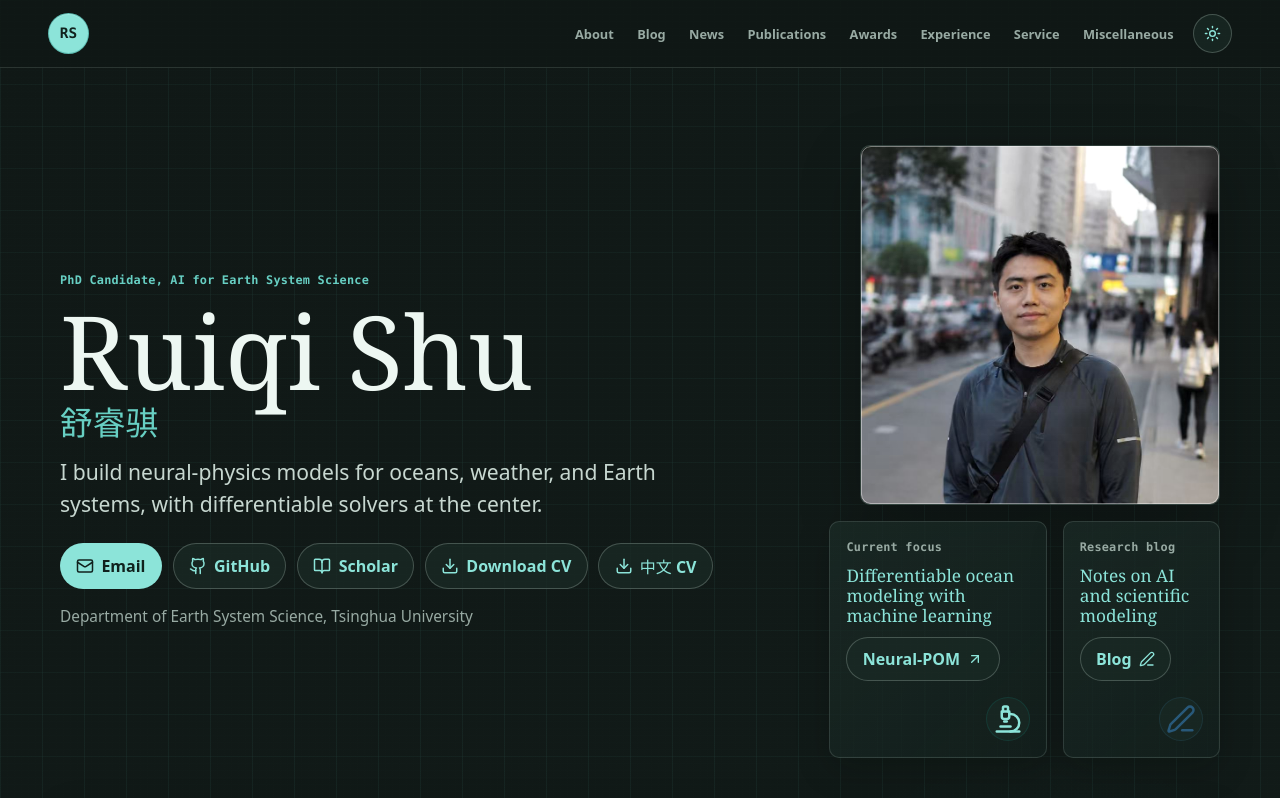
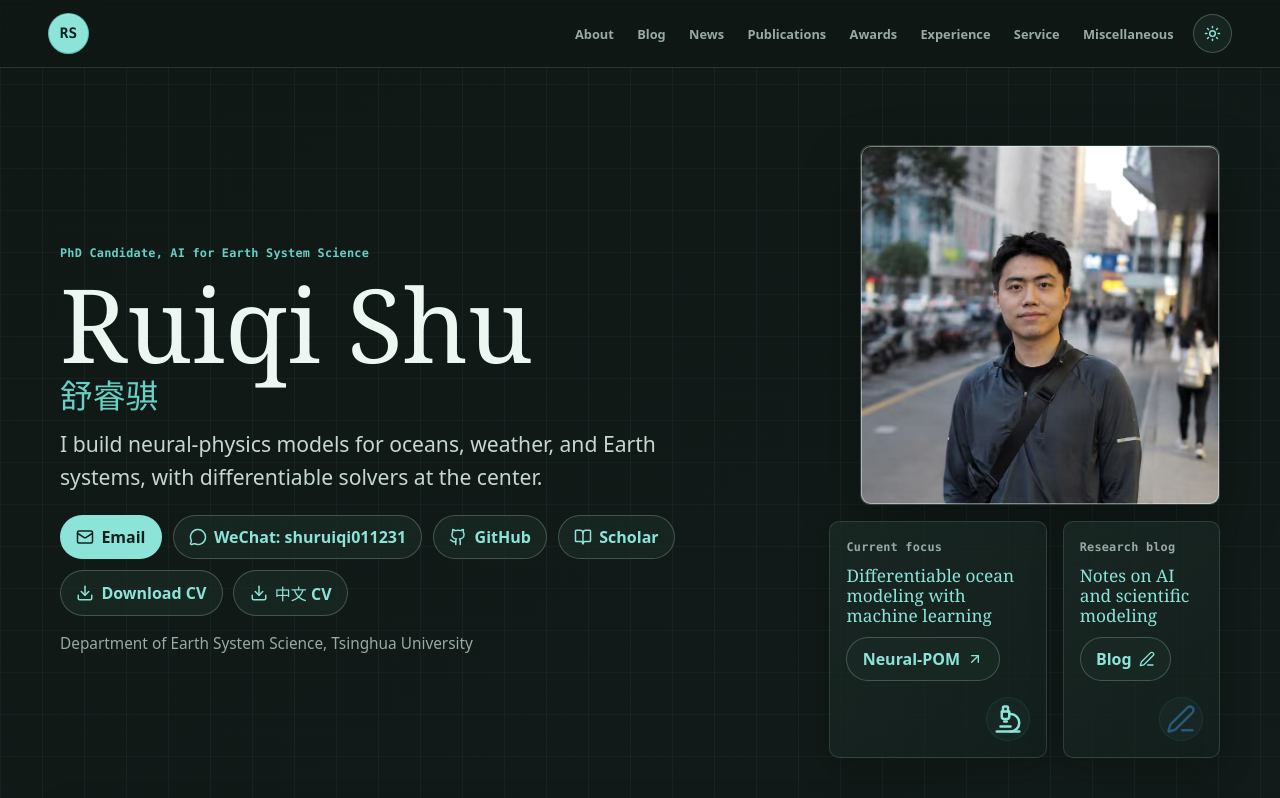
Before and after one commit to ChiyodaMomo01/ChiyodaMomo01.github.io, a React (Vite) app: page / in a window 1280 px wide. Shown: the top 798 px of the page. Built offline with nearby package versions, Linux system fonts and the light colour scheme.

Commit message:
Add WeChat contact to homepage

```diff
--- a/src/App.tsx
+++ b/src/App.tsx
@@ -6,6 +6,7 @@ import {
   Github,
   GraduationCap,
   Mail,
+  MessageCircle,
   MapPin,
   Microscope,
   Moon,
@@ -111,6 +112,10 @@ function HomePage() {
                 <Mail size={18} />
                 Email
               </a>
+              <span className="button contact-chip" aria-label={`WeChat ${profile.wechat}`}>
+                <MessageCircle size={18} />
+                WeChat: {profile.wechat}
+              </span>
               <a className="button" href={profile.github}>
                 <Github size={18} />
                 GitHub
--- a/src/data/profile.ts
+++ b/src/data/profile.ts
@@ -18,6 +18,7 @@ export const profile = {
   affiliation: "Department of Earth System Science, Tsinghua University",
   location: "Beijing, China",
   email: "srq24@mails.tsinghua.edu.cn",
+  wechat: "shuruiqi011231",
   github: "https://github.com/ChiyodaMomo01",
   scholar: "https://scholar.google.com/citations?user=WKBB3r0AAAAJ&hl=zh-CN",
   scholarStatus: "Google Scholar citations: 103, h-index: 5, i10-index: 4",
```
